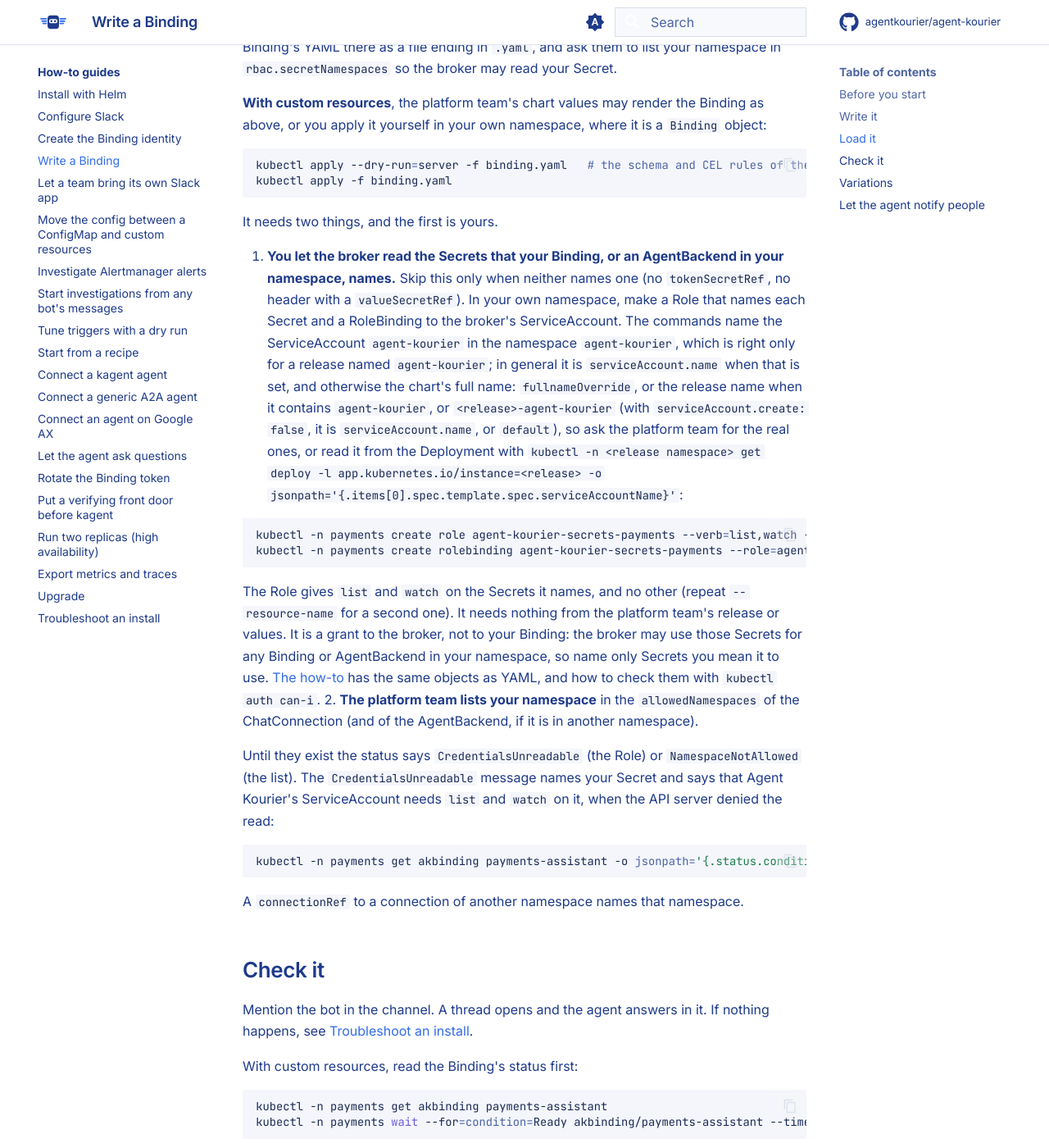
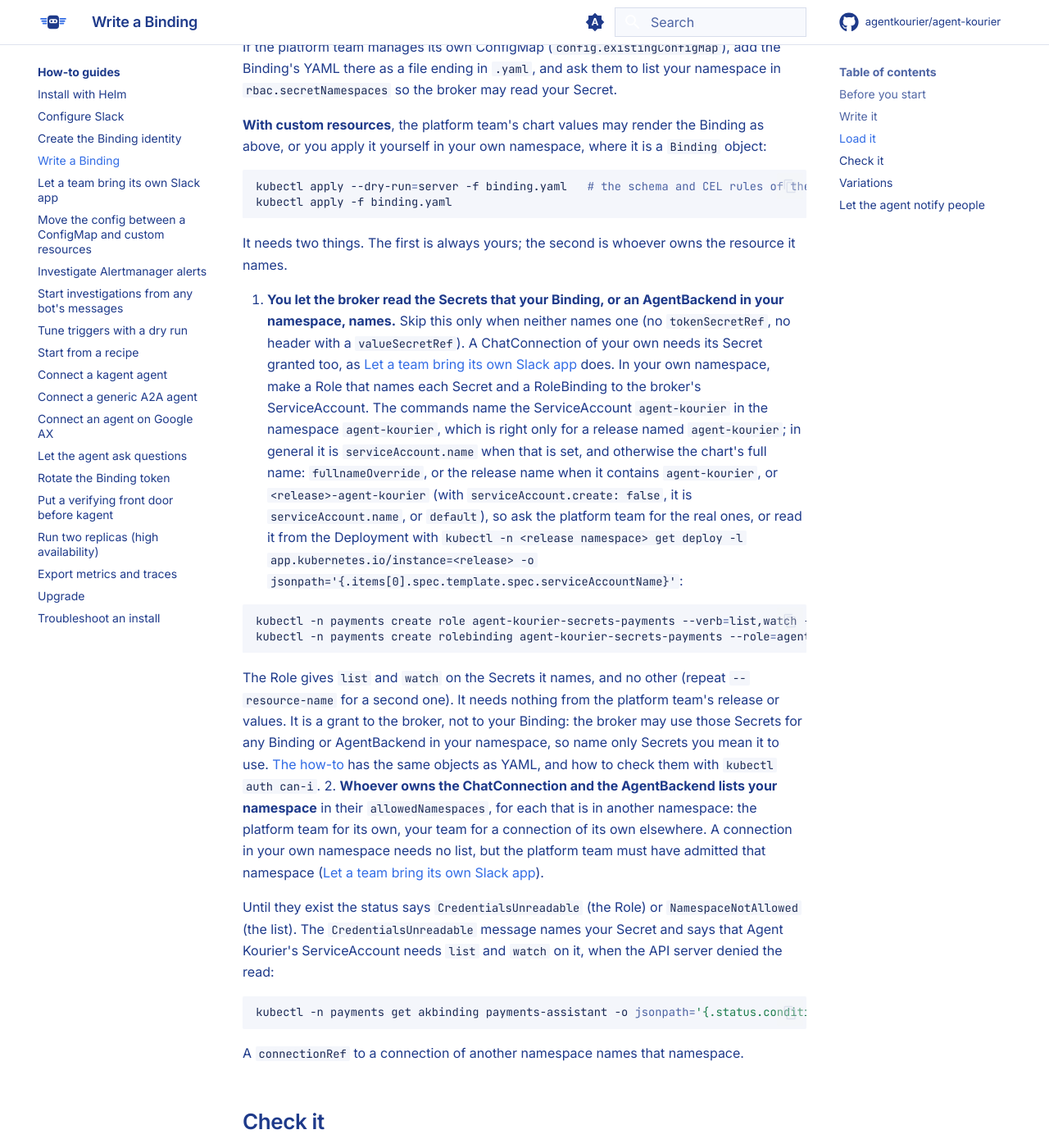
Before and after one commit to agentkourier/agent-kourier, an MkDocs documentation site: the page built from docs/how-to/write-a-binding.md, in a window 1280 px wide and 1400 px high, scrolled down 1799 px. Shown: the whole window at 82% size. Built offline with MkDocs 1.6.1 and Material for MkDocs 9.7.7, drawn with Linux system fonts in a browser that asks for light colours; comment, search, counter and statistics services are not loaded; some of the changed text lies outside the part shown.

Commit message:
docs: Write a Binding's steps cover a team's own ChatConnection
allowedNamespaces is needed only for a resource in another namespace,
whoever owns it; a team's own connection needs its Secret granted and
its namespace admitted.

````diff
--- a/docs/how-to/write-a-binding.md
+++ b/docs/how-to/write-a-binding.md
@@ -5,10 +5,11 @@
 
 ## Before you start
 
-- The platform team runs Agent Kourier and an [AgentBackend](../reference/agentbackend.md) for your agent's runtime that lists
-  your namespace in `allowedNamespaces`.
+- The platform team runs Agent Kourier and an [AgentBackend](../reference/agentbackend.md) for your agent's runtime that, if it is
+  in another namespace, lists yours in `allowedNamespaces`.
 - A [ChatConnection](../reference/chatconnection.md) for Slack: the platform's, listing your namespace in `allowedNamespaces`,
-  or your team's own, in a namespace the platform admits ([Let a team bring its own Slack app](team-slack-app.md)).
+  or your team's own, in a namespace the platform admits, and listing yours in `allowedNamespaces` if that is another namespace
+  ([Let a team bring its own Slack app](team-slack-app.md)).
 - That connection's bot is a member of your channel, and you have the channel's ID (it starts with `C`; a private channel created before March 2021 may start with `G`).
 - If the backend verifies tokens, a Secret in your namespace holds the Binding's token under the key `token`.
   [Create the Binding identity](create-binding-identity.md) explains the account, how to obtain its token, and how
@@ -83,9 +84,9 @@
 kubectl apply -f binding.yaml
 ```
 
-It needs two things, and the first is yours.
+It needs two things. The first is always yours; the second is whoever owns the resource it names.
 
-1. **You let the broker read the Secrets that your Binding, or an AgentBackend in your namespace, names.** Skip this only when neither names one (no `tokenSecretRef`, no header with a `valueSecretRef`). In your own namespace, make a Role that names each Secret and a
+1. **You let the broker read the Secrets that your Binding, or an AgentBackend in your namespace, names.** Skip this only when neither names one (no `tokenSecretRef`, no header with a `valueSecretRef`). A ChatConnection of your own needs its Secret granted too, as [Let a team bring its own Slack app](team-slack-app.md#2-the-team-makes-the-secret-the-grant-and-the-connection) does. In your own namespace, make a Role that names each Secret and a
    RoleBinding to the broker's ServiceAccount. The commands name the ServiceAccount `agent-kourier` in the namespace `agent-kourier`, which is right only for a release named `agent-kourier`; in general it is `serviceAccount.name` when that is set, and otherwise the chart's full name: `fullnameOverride`, or the release name when it contains `agent-kourier`, or `<release>-agent-kourier` (with `serviceAccount.create: false`, it is `serviceAccount.name`, or `default`), so ask the platform team for the real ones, or read it from the Deployment with `kubectl -n <release namespace> get deploy -l app.kubernetes.io/instance=<release> -o jsonpath='{.items[0].spec.template.spec.serviceAccountName}'`:
 
    ```sh
@@ -96,8 +97,9 @@
    The Role gives `list` and `watch` on the Secrets it names, and no other (repeat `--resource-name` for a second one). It needs nothing from the platform team's release or values. It is a grant to the broker, not to your Binding:
    the broker may use those Secrets for any Binding or AgentBackend in your namespace, so name only Secrets you mean it to use. [The how-to](migrate-config-source.md#let-a-team-add-its-own-binding)
    has the same objects as YAML, and how to check them with `kubectl auth can-i`.
-2. **The platform team lists your namespace** in the `allowedNamespaces` of the ChatConnection (and of the AgentBackend, if it is in another
-   namespace).
+2. **Whoever owns the ChatConnection and the AgentBackend lists your namespace** in their `allowedNamespaces`, for each that is in another
+   namespace: the platform team for its own, your team for a connection of its own elsewhere. A connection in your own namespace needs no list,
+   but the platform team must have admitted that namespace ([Let a team bring its own Slack app](team-slack-app.md#3-the-platform-team-admits-the-namespace)).
 
 Until they exist the status says `CredentialsUnreadable` (the Role) or `NamespaceNotAllowed` (the list). The `CredentialsUnreadable` message names your Secret and says that
 Agent Kourier's ServiceAccount needs `list` and `watch` on it, when the API server denied the read:
````
